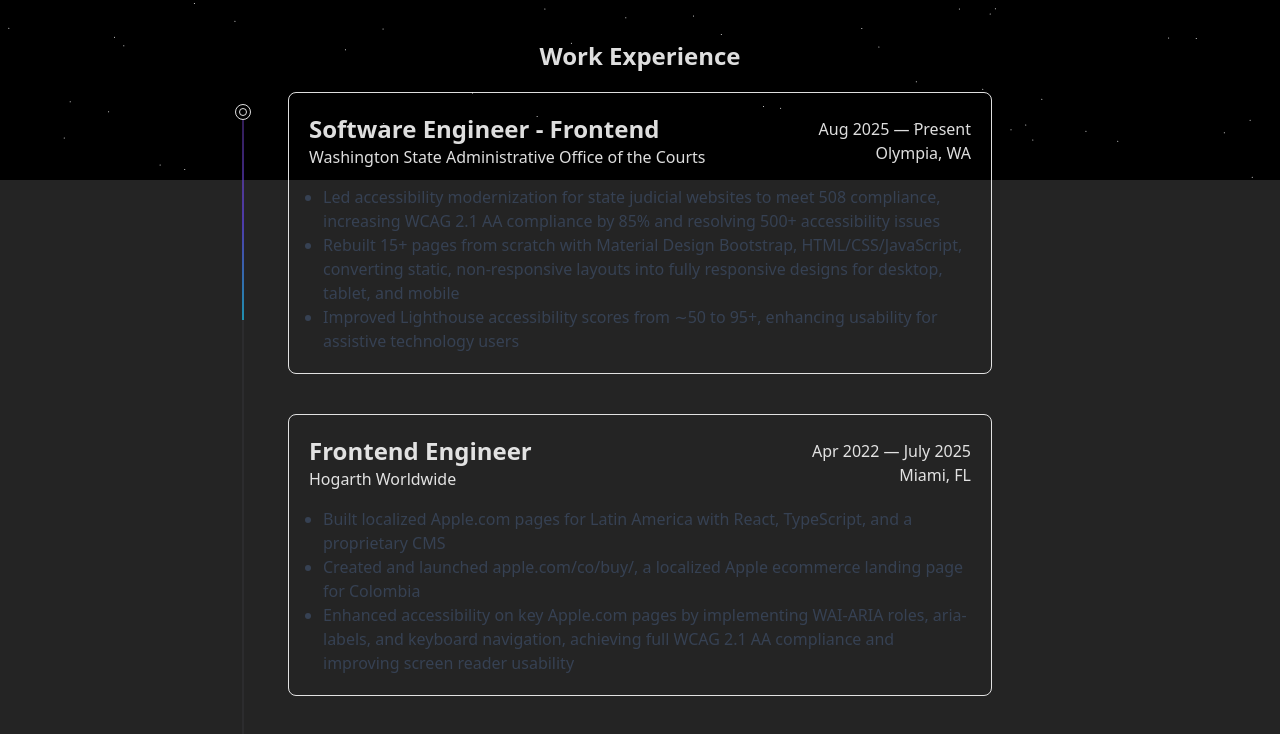
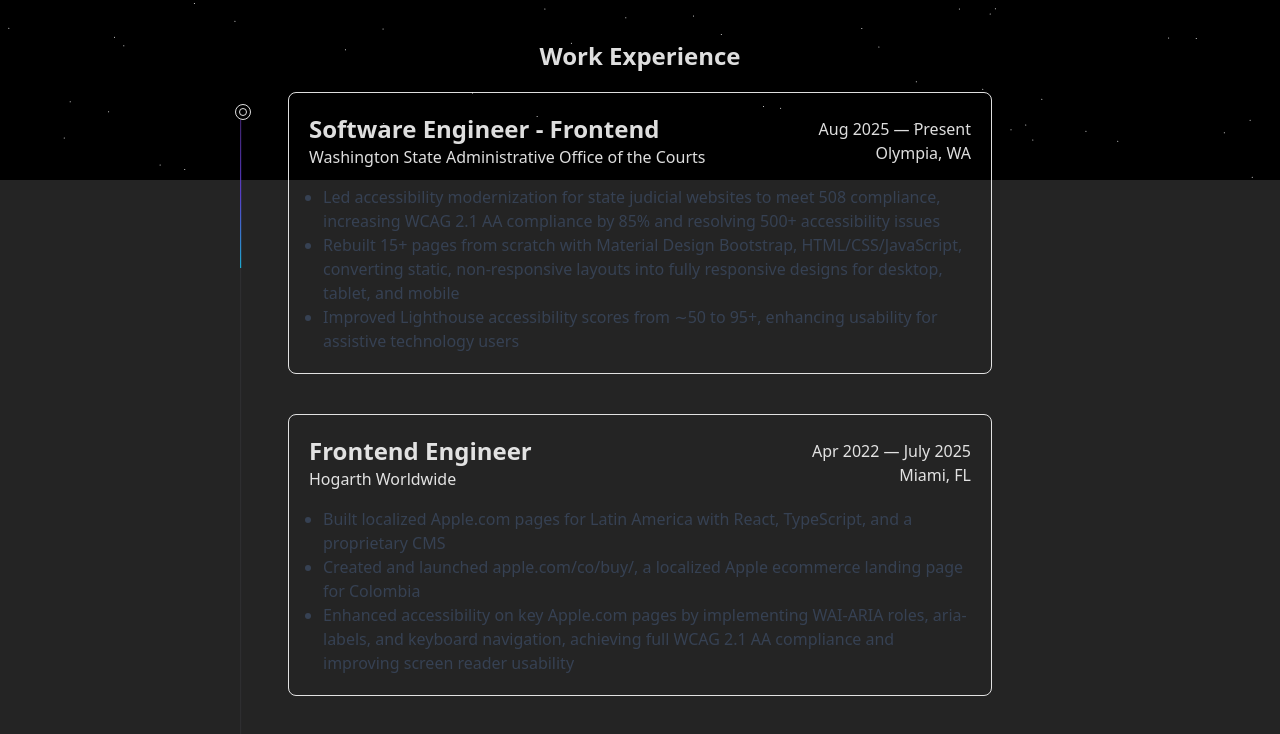
Before and after one commit to zowieerickson/portfolio, a React (Vite) app: page / in a window 1280 px wide. Shown: the part 620-1354 px from the top of the page. Built offline with nearby package versions, Linux system fonts and the light colour scheme; no server answers.

Commit message:
reduce height on animated line

```diff
--- a/src/sections/WorkExperience/WorkExperience.tsx
+++ b/src/sections/WorkExperience/WorkExperience.tsx
@@ -37,9 +37,9 @@ export default function WorkSection() {
             ></div>
           </div>
           <svg
-            viewBox="0 0 20 1200"
+            viewBox="0 0 20 1352"
             width="20"
-            height="1200"
+            height="1000"
             className=" ml-4 block"
             aria-hidden="true"
           >
```
